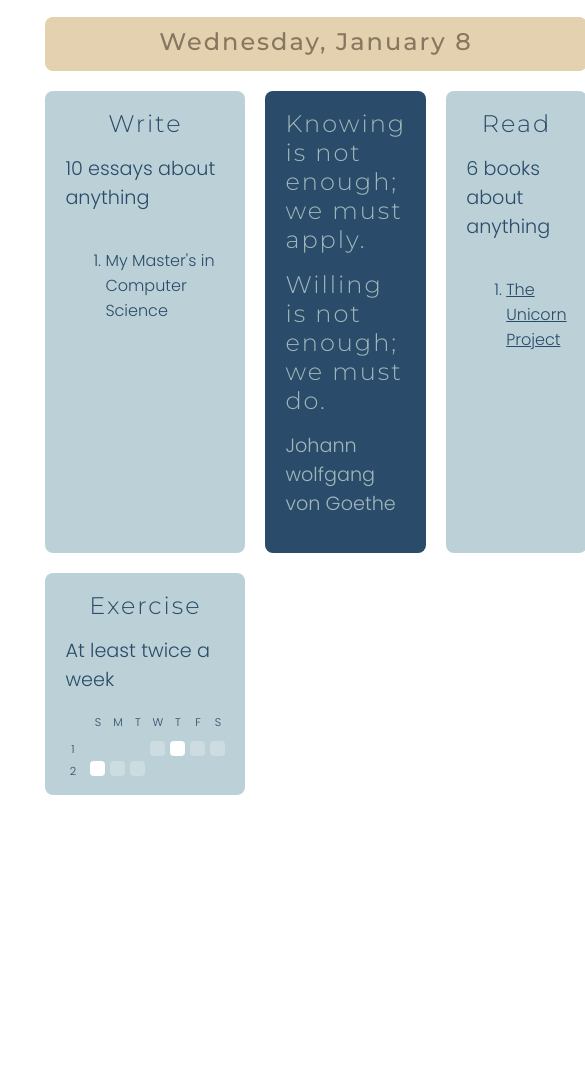
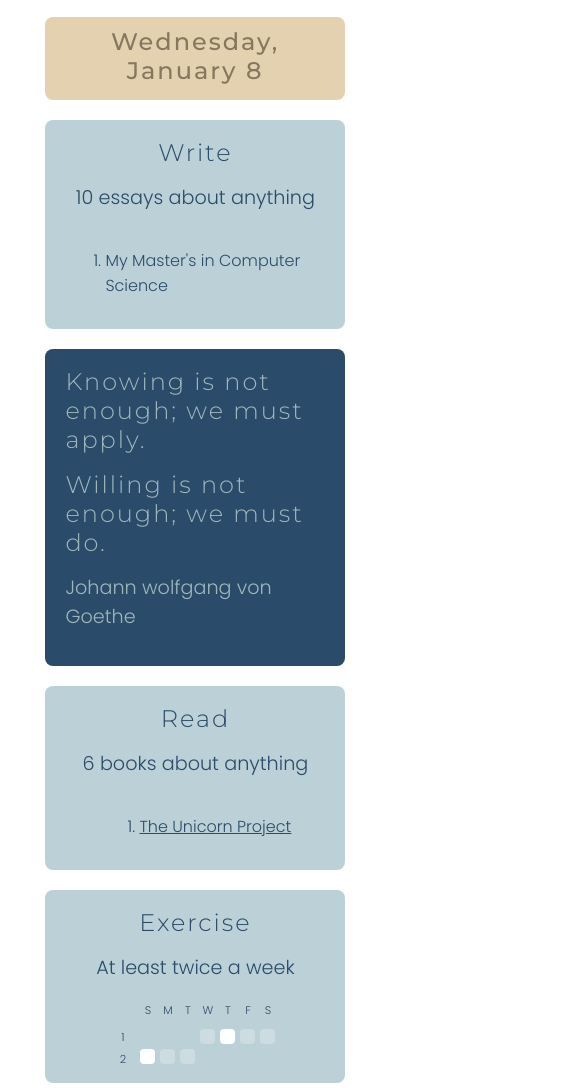
Before and after one commit to ashnehete/goals-for-2025, a website: page index.html in a window 390 px wide. Shown: the part 339-1427 px from the top of the page, 585 px wide, since content can reach past the window. Before the commit the page ends 1154 px from the top, so only its background shows below. Drawn offline with Linux system fonts and the light colour scheme.

Commit message:
Add responsive layout and new goals container section

```diff
--- a/index.html
+++ b/index.html
@@ -2,6 +2,8 @@
 <html>
 <head>
     <title>Goals for 2025</title>
+    <meta name="viewport" content="width=device-width, initial-scale=1">
+
     <link rel="stylesheet" href="style.css">
 
     <link rel="preconnect" href="https://fonts.googleapis.com">
@@ -15,6 +17,9 @@
     <img src="the-great-wave.jpg" alt="The Great Wave" class="header-img">
     <div class="grid-item header">Goals for <br> 2025</div>
     <div class="grid-item grid-item--bg-2" id="today" style="grid-column: 1 / 4"></div>
+</div>
+
+<div class="container" id="goals">
     <div class="grid-item grid-item--bg goal">
         <div class="goal-title">Write</div>
         <div class="goal-subtitle">10 essays about anything</div>
--- a/style.css
+++ b/style.css
@@ -88,6 +88,10 @@ a {
     color: var(--color-text-tertiary);
 }
 
+#goals {
+    grid-template-columns: repeat(auto-fit, minmax(300px, 1fr));
+}
+
 .goal {
     display: flex;
     flex-direction: column;
```
